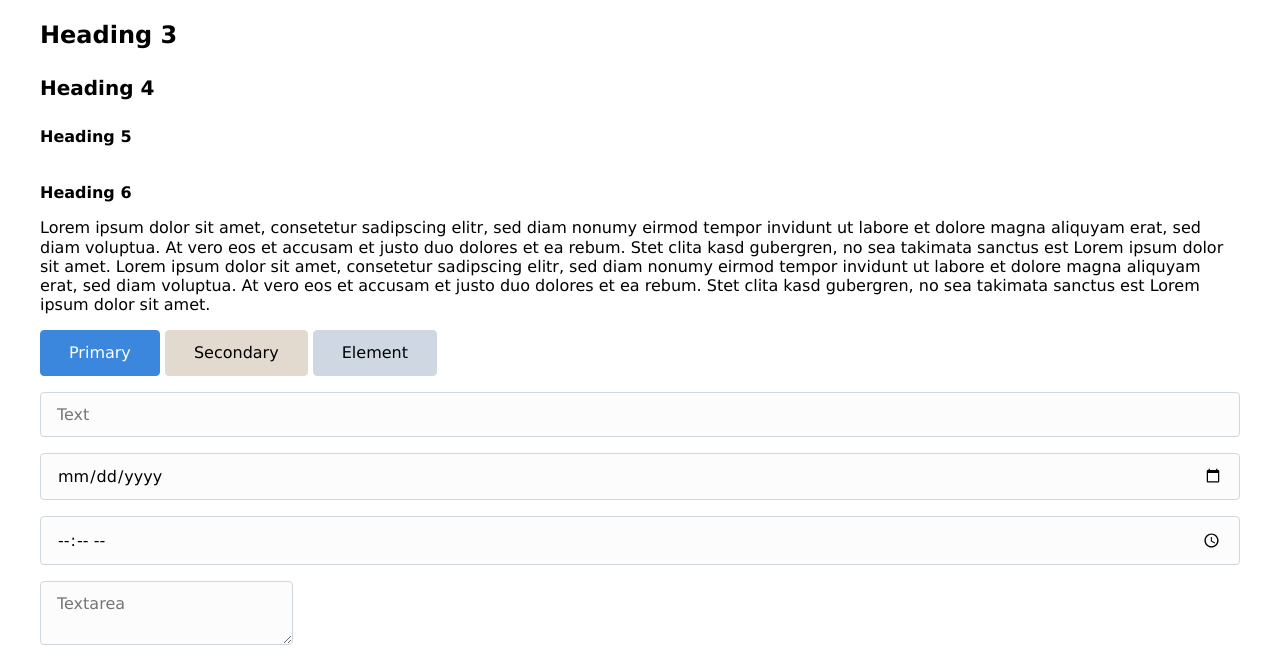
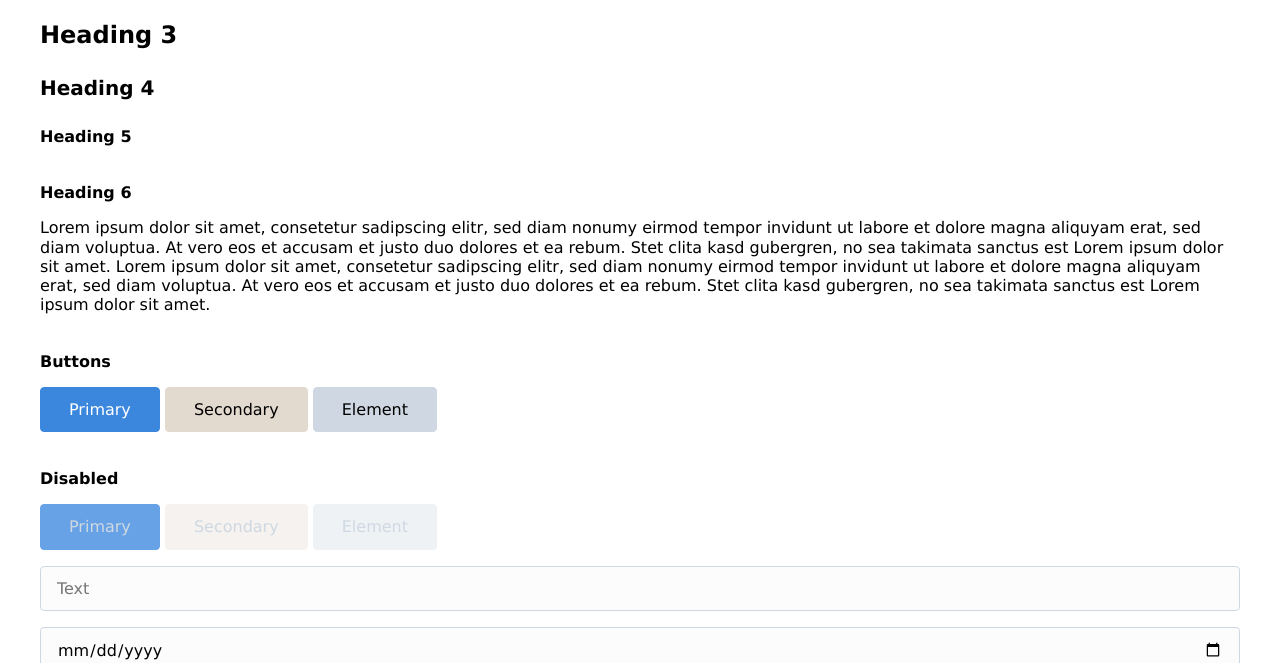
Before and after one commit to damukles/flair-css, a plain HTML site: page test.html in a window 1280 px wide. Shown: the part 120-783 px from the top of the page. Drawn offline with Linux system fonts and the light colour scheme.

Commit message:
disabled buttons

```diff
--- a/css/main.css
+++ b/css/main.css
@@ -24,6 +24,7 @@
         var(--flair-element-color-saturation),
         var(--flair-element-color-lightness)
     );
+    --flair-inactive-color: var(--flair-element-color);
 
     /* typography */
     --flair-font-family: Geneva, Verdana, sans-serif;
@@ -46,17 +47,32 @@
         var(--flair-primary-color-saturation),
         calc(var(--flair-primary-color-lightness) - 15%)
     );
+    --flair-primary-color-lightened: hsl(
+        var(--flair-primary-color-hue),
+        var(--flair-primary-color-saturation),
+        calc(var(--flair-primary-color-lightness) + 10%)
+    );
     --flair-secondary-color-darkened: hsl(
         var(--flair-secondary-color-hue),
         var(--flair-secondary-color-saturation),
         calc(var(--flair-secondary-color-lightness) - 15%)
+    );
+    --flair-secondary-color-lightened: hsl(
+        var(--flair-secondary-color-hue),
+        var(--flair-secondary-color-saturation),
+        calc(var(--flair-secondary-color-lightness) + 10%)
     );
     --flair-element-color-darkened: hsl(
         var(--flair-element-color-hue),
         var(--flair-element-color-saturation),
         calc(var(--flair-element-color-lightness) - 15%)
     );
-    --flair-contrast-color-threshold: 60%;
+    --flair-element-color-lightened: hsl(
+        var(--flair-element-color-hue),
+        var(--flair-element-color-saturation),
+        calc(var(--flair-element-color-lightness) + 10%)
+    );
+    --flair-contrast-color-threshold: 70%;
     --flair-primary-contrast-color-switch: calc(
         (var(--flair-primary-color-lightness) - var(--flair-contrast-color-threshold)) * -100
     );
@@ -126,25 +142,39 @@ button {
     background-color: var(--flair-element-color);
     border: 1px solid var(--flair-element-color);
 }
-button:hover {
+button:hover:enabled {
     background-color: var(--flair-element-color-darkened);
 }
-
+button:disabled {
+    background-color: var(--flair-element-color-lightened);
+    color: var(--flair-inactive-color);
+    border: 1px solid var(--flair-element-color-lightened);
+}
 button.primary {
     background-color: var(--flair-primary-color);
     color: var(--flair-primary-contrast-color);
     border: 1px solid var(--flair-primary-color);
 }
-button.primary:hover {
+button.primary:hover:enabled {
     background-color: var(--flair-primary-color-darkened);
+}
+button.primary:disabled {
+    background-color: var(--flair-primary-color-lightened);
+    color: var(--flair-inactive-color);
+    border: 1px solid var(--flair-primary-color-lightened);
 }
 button.secondary {
     background-color: var(--flair-secondary-color);
     color: var(--flair-secondary-contrast-color);
     border: 1px solid var(--flair-secondary-color);
 }
-button.secondary:hover {
+button.secondary:hover:enabled {
     background-color: var(--flair-secondary-color-darkened);
+}
+button.secondary:disabled {
+    background-color: var(--flair-secondary-color-lightened);
+    color: var(--flair-inactive-color);
+    border: 1px solid var(--flair-secondary-color-lightened);
 }
 
 :where(select, textarea):not([readonly]),
--- a/test.html
+++ b/test.html
@@ -25,9 +25,16 @@
                 ipsum dolor sit amet.
             </p>
             <div>
+                <h6>Buttons</h6>
                 <button class="primary">Primary</button>
                 <button class="secondary">Secondary</button>
                 <button>Element</button>
+            </div>
+            <div>
+                <h6>Disabled</h6>
+                <button class="primary" disabled>Primary</button>
+                <button class="secondary" disabled>Secondary</button>
+                <button disabled>Element</button>
             </div>
             <form>
                 <input type="text" placeholder="Text" />
```
